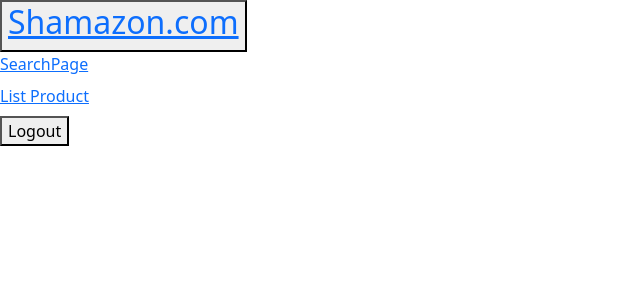
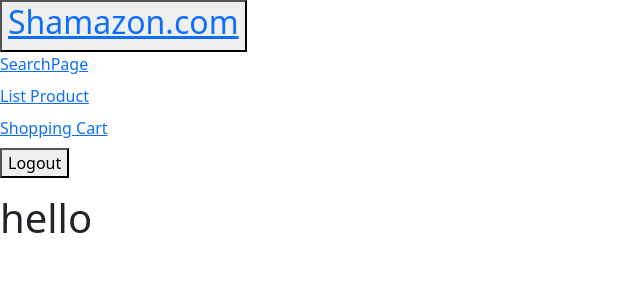
Before and after one commit to MadisonLifeAgent/ThemeeCommerceProjectFrontEndRepo, a React (Create React App) app: page /shoppingcart in a window 1280 px wide. Shown: the top 300 px of the page, without its empty margins (0-640 px from the left). Built offline with nearby package versions, Linux system fonts and the light colour scheme; sample sign-in values are in the browser's storage.

Commit message:
Updated routing for shopping cart and started on cart component.

```diff
--- a/src/Components/App.jsx
+++ b/src/Components/App.jsx
@@ -7,6 +7,7 @@ import LoginForm from './LoginForm/LoginForm';
 import Search from './Search/Search';
 import ListProduct from './ListProduct/ListProduct';
 import RegisterForm from './Register/RegisterForm';
+import ShoppingCart from './ShoppingCart/ShoppingCart';
 
 
 class App extends Component {
@@ -51,6 +52,7 @@ class App extends Component {
                 <Route path='/login' component={LoginForm} props="props" />
                 <Route path='/add' component={ListProduct} />
                 <Route path='/register' component={RegisterForm} />
+                <Route path='/shoppingcart' component={ShoppingCart} />
               </Switch>
             </div>
         </div>
--- a/src/Components/NavBar/NavBar.jsx
+++ b/src/Components/NavBar/NavBar.jsx
@@ -32,6 +32,9 @@ const NavBar = ({user}) => {
                             <Link to='/add'>List Product</Link>
                         </dd>
                         <dd>
+                            <Link to='/shoppingcart'>Shopping Cart</Link>
+                        </dd>
+                        <dd>
                             <Logout />
                         </dd>
                     </React.Fragment>
--- /dev/null
+++ b/src/Components/ShoppingCart/ShoppingCart.jsx
@@ -0,0 +1,65 @@
+import React, { Component } from 'react';
+import axios from 'axios';
+
+class ShoppingCart extends Component {
+    constructor(props) {
+        super(props);
+        this.state = {
+            id: ''
+
+         }
+    }
+
+
+    //POST requires id(user) and productId and quantity
+    // async addItemToCart(product){
+    //     try{
+    //         let response = await axios.post('https://localhost:44394/api/shoppingcart/add', product)
+    //     }
+    //     catch(ex){
+    //         console.log(ex)
+    //     }
+    // }
+
+
+
+    //GET requires id(user) use stringconcat
+    async getEntireCart(userId){
+        try{
+            let response = await axios.get(`https://localhost:44394/api/shoppingcart/${userId}`)
+        }
+        catch(ex){
+            console.log(ex)
+        }
+    }
+
+
+
+    //DELETE requires product id in url followed by id(user) use stringconcat
+    // async deleteItemFromCart(productIden, userIden){
+    //     try{
+    //         let response = await axios.delete(`https://localhost:44394/api/shoppingcart/${productIden}/${userIden}`)
+    //     }
+    //     catch(ex){
+    //         console.log(ex)
+    //     }
+    // }
+
+    render() {
+        return (
+            <h1> hello </h1>
+         );
+    }
+}
+
+
+
+
+
+
+
+
+
+
+
+export default ShoppingCart;
```
